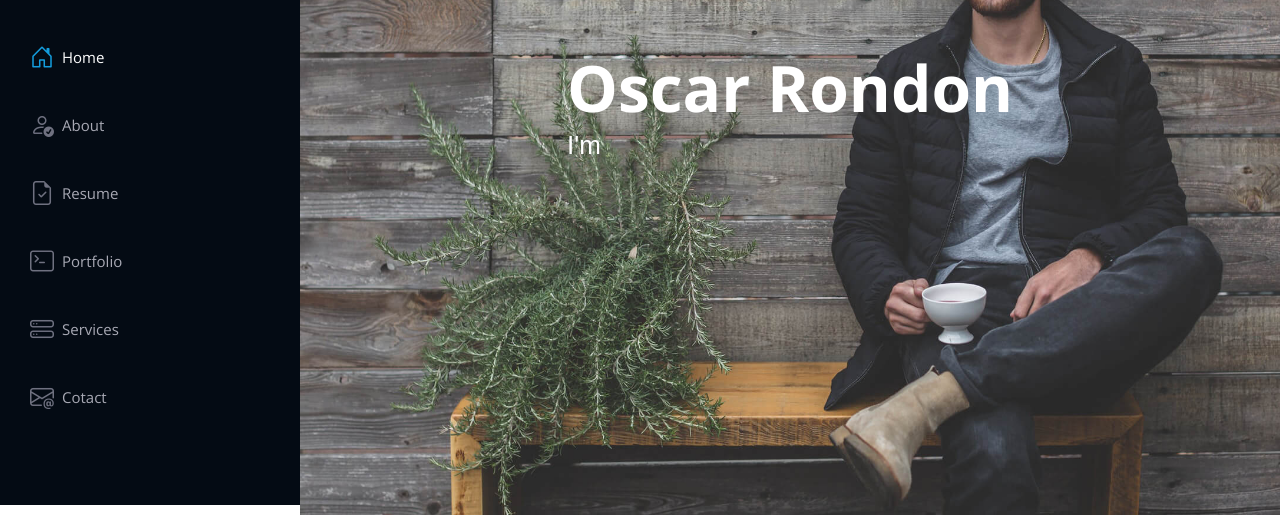
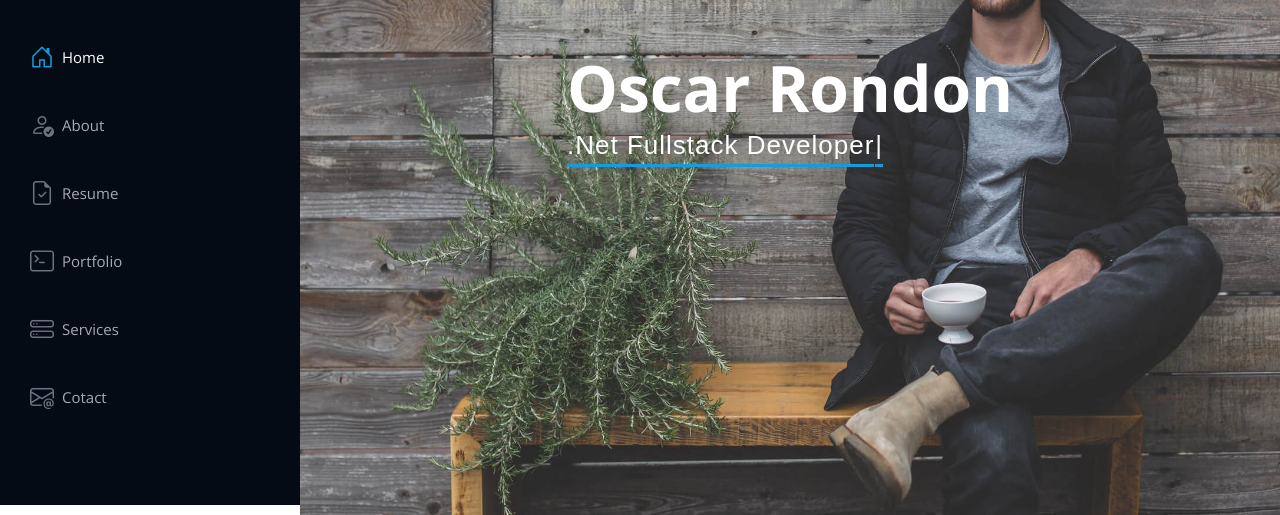
Before and after one commit to OscarRondon/reactProjects, a React app in the folder portafolio/: page / in a window 1280 px wide. Shown: the part 295-810 px from the top of the page. Built offline with nearby package versions, Linux system fonts and the light colour scheme.

Commit message:
Portafolio [ 	* Add dependency for Typewriter effect 	* Add Typewritter effect to Hero component ]

```diff
--- a/portafolio/package.json
+++ b/portafolio/package.json
@@ -12,7 +12,8 @@
     "bootstrap-icons": "^1.11.3",
     "next": "14.1.4",
     "react": "^18",
-    "react-dom": "^18"
+    "react-dom": "^18",
+    "typewriter-effect": "^2.21.0"
   },
   "devDependencies": {
     "@types/node": "^20",
--- a/portafolio/src/app/ui/components/shared/Hero.tsx
+++ b/portafolio/src/app/ui/components/shared/Hero.tsx
@@ -1,11 +1,22 @@
+'use client'
+
 import '@/ui/css/Hero.css'
+import Typewriter from 'typewriter-effect'
 
 export default function Hero () {
   return (
     <section id="hero" className="flex flex-col justify-center items-center">
     <div className="hero-container" data-aos="fade-in">
       <h1>Oscar Rondon</h1>
-      <p>I'm <span className="typed" data-typed-items="Designer, Developer, Freelancer, Photographer"></span></p>
+      <p><span className="typed">
+        <Typewriter
+          options={{
+            strings: ['.Net Fullstack Developer', 'SAP Business One Developer', 'SAP Business One Consultant'],
+            autoStart: true,
+            loop: true
+          }}
+        />
+      </span></p>
     </div>
   </section>
   )
```
Also changed, not shown: README.md, portafolio/README.md, 1 other file.
